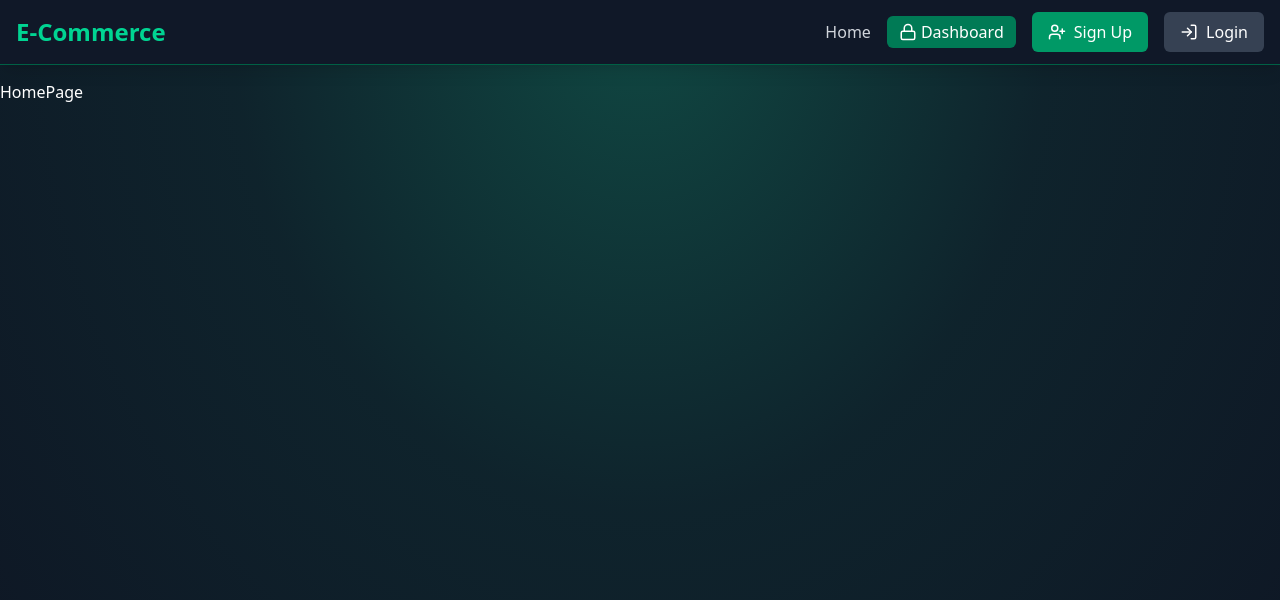
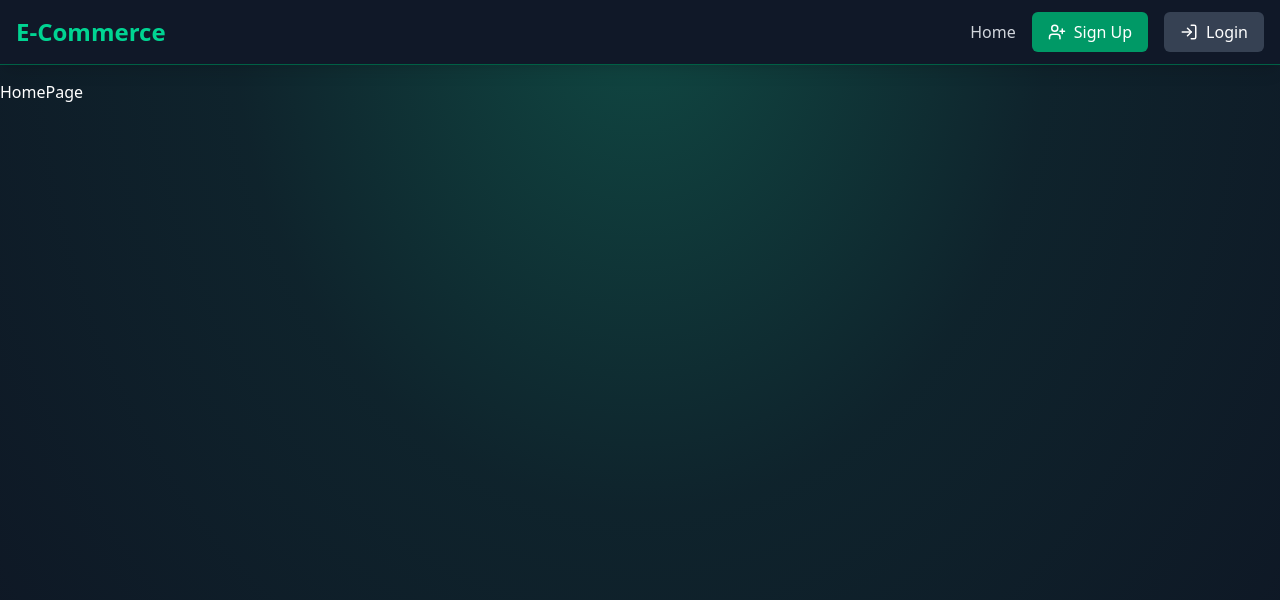
Before and after one commit to PrateekKumar15/e-commerce, a React (Vite) app in the folder frontend/: page / in a window 1280 px wide. Shown: the top 600 px of the page. Built offline with nearby package versions, Linux system fonts and the light colour scheme.

Commit message:
feat: update Navbar component to utilize user store for authentication and enable logout functionality

```diff
--- a/frontend/src/Components/Navbar.jsx
+++ b/frontend/src/Components/Navbar.jsx
@@ -1,11 +1,11 @@
 import { ShoppingCart, UserPlus, LogIn, LogOut, Lock } from "lucide-react";
 import { Link } from "react-router-dom";
-// import { useUserStore } from "../stores/useUserStore";
-// import { useCartStore } from "../stores/useCartStore";
+import { useUserStore } from "../stores/useUserStore";
+
 
 const Navbar = () => {
-  const user = false;
-const isAdmin = true;
+  const {user, logout} = useUserStore();
+const isAdmin = user && user?.role === "admin";
 const cart = {
   length: 3
 };
@@ -58,7 +58,7 @@ const cart = {
               <button
                 className='bg-gray-700 hover:bg-gray-600 text-white py-2 px-4
 						rounded-md flex items-center transition duration-300 ease-in-out'
-                // onClick={logout}
+                onClick={logout}
               >
                 <LogOut size={18} />
                 <span className='hidden sm:inline ml-2'>Log Out</span>
```
